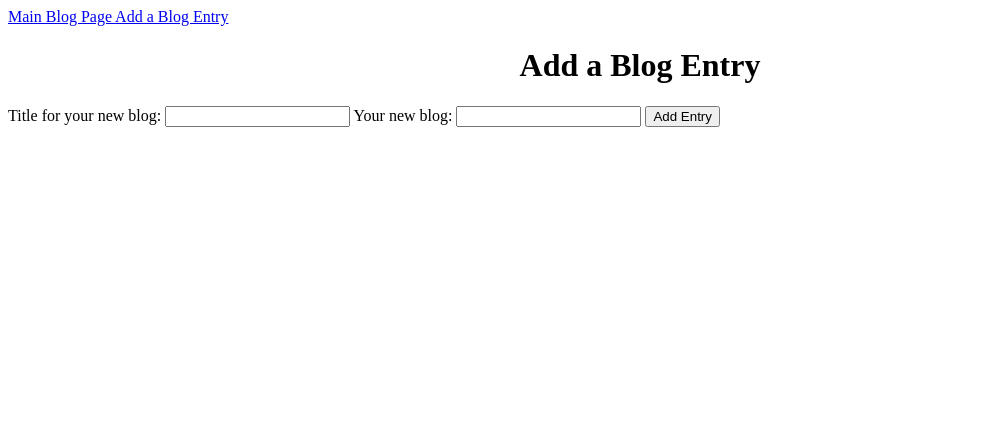
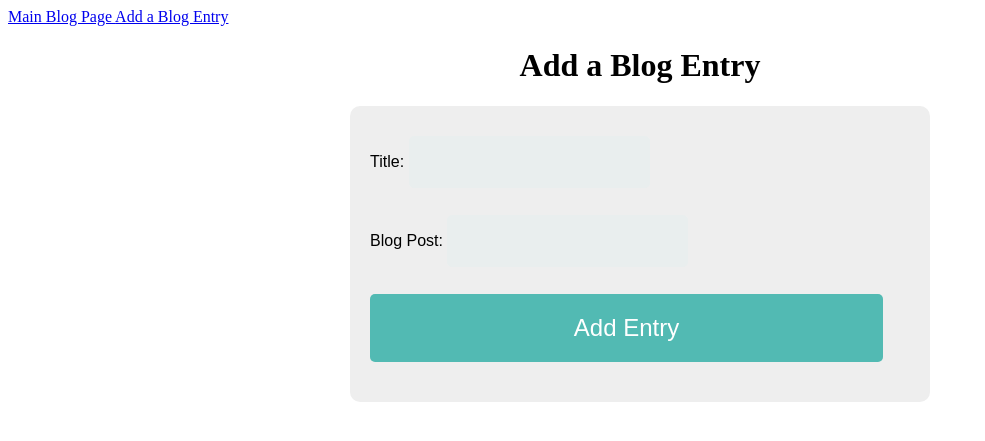
Before and after one commit to Witness327/blogz, a Flask app: page /newpost in a window 1280 px wide. Shown: the top 441 px of the page, without its empty margins (0-985 px from the left). Run offline with Flask 2, Linux system fonts and the light colour scheme; data that the repository does not hold is empty.

Commit message:
Added templates and added some css to base.html

```diff
--- a/main.py
+++ b/main.py
@@ -3,7 +3,7 @@ from flask_sqlalchemy import SQLAlchemy
 
 app = Flask(__name__)
 app.config['DEBUG'] = True
-app.config['SQLALCHEMY_DATABASE_URI'] = 'mysql+pymysql://build-a-blog:wamp1234@localhost:3306/build-a-blog'
+app.config['SQLALCHEMY_DATABASE_URI'] = 'mysql+pymysql://blogz:wamp1234@localhost:3306/blogz'
 app.config['SQLALCHEMY_ECHO'] = True
 db = SQLAlchemy(app)
 app.secret_key = 'wamp1234'
--- a/templates/base.html
+++ b/templates/base.html
@@ -6,6 +6,53 @@
             .error {
                 color: red;
             }
+            form {
+    background-color: #eee;
+    padding: 20px;
+    margin: 0 auto;
+    width: 540px;
+    font: 16px sans-serif;
+    border-radius: 10px;
+    }
+
+ ::placeholder {
+    font-style: italic;
+    text-align: left;
+    opacity: 0.5;
+    }
+
+input[type="text"],
+input[type="email"],
+input[type="password"] {
+    background: #e8eeefd3;
+    background-color: #e8eeefd3;
+    font-size: 16px;
+    height: auto;
+    padding: 15px;
+    color: black;
+    margin-bottom: 17px;
+    margin-top: 10px;
+    border-radius: 5px;
+    box-shadow:none;
+    border-color:transparent;
+    }
+
+
+
+button[type="submit"] {
+    font-size: 1.5em;
+    padding: 20px 20px;
+    cursor: pointer;
+    background-color: #52bab3;
+    color: white;
+    width: 95%;
+    border-radius: 5px;
+    border: none;
+    margin-top: 10px;
+    margin-bottom: 20px;
+    outline: none;
+    }
+
 
         </style>
     </head>
--- a/templates/newpost.html
+++ b/templates/newpost.html
@@ -5,17 +5,18 @@
 <h1 style="text-align: center;">Add a Blog Entry</h1>
     <form method='POST'>
         <label>
-            Title for your new blog:
+            Title:
             <input type="text" name='title' required/>
         </label>
+        <br>
         <label  >
-                Your new blog:
-                <input type="text" name='entry' required/>
+                Blog Post:
+                <input type="text" name='entry' spellcheck="true" required></textarea>
             </label>
 
 
 
-        <input type="submit" value='Add Entry' />
+        <button type="submit">Add Entry</button>
 
     </form>
 
```
Also changed, not shown: templates/index.html (added), templates/login.html (added), templates/signup.html (added), templates/singleUser.html (added).
